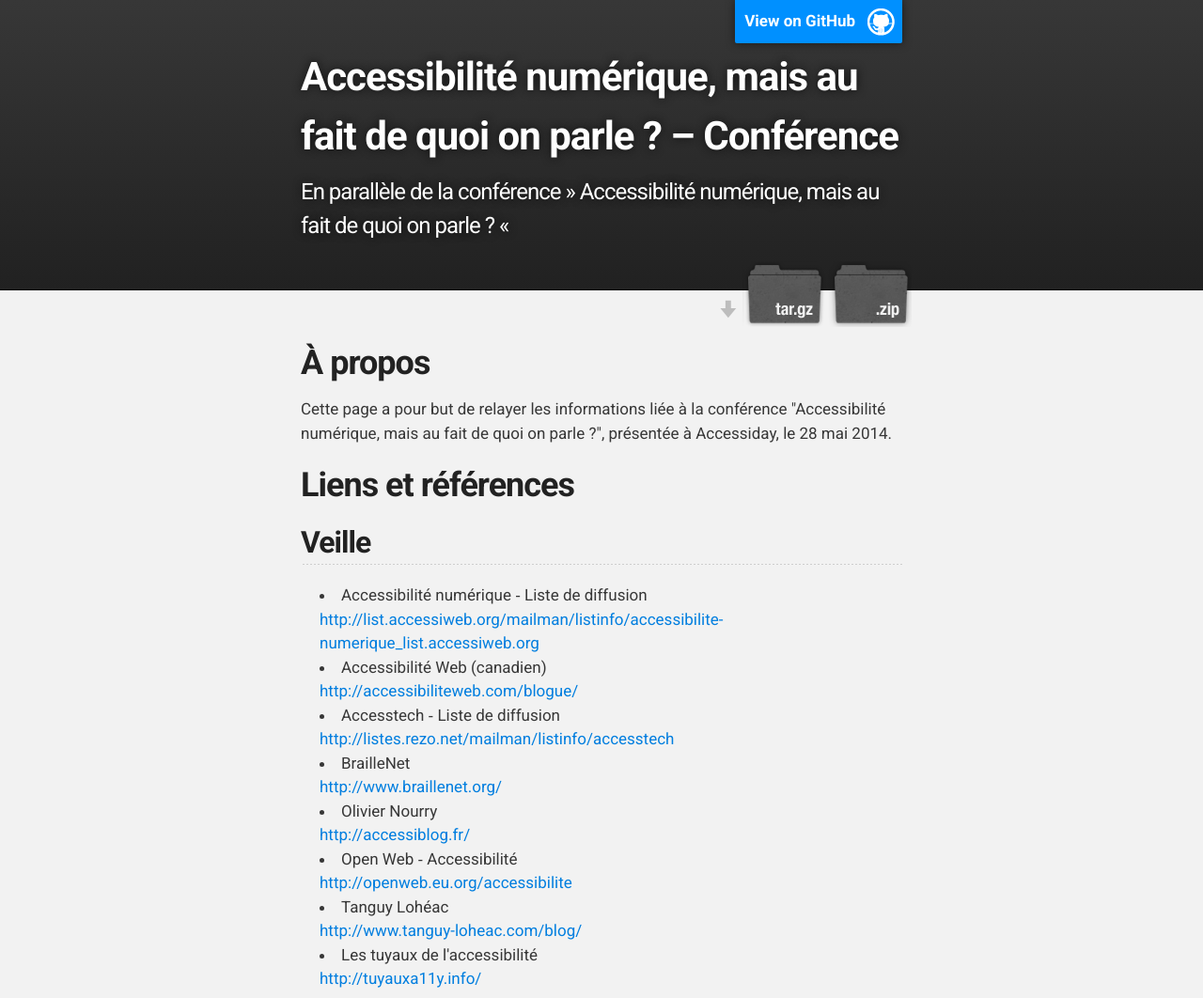
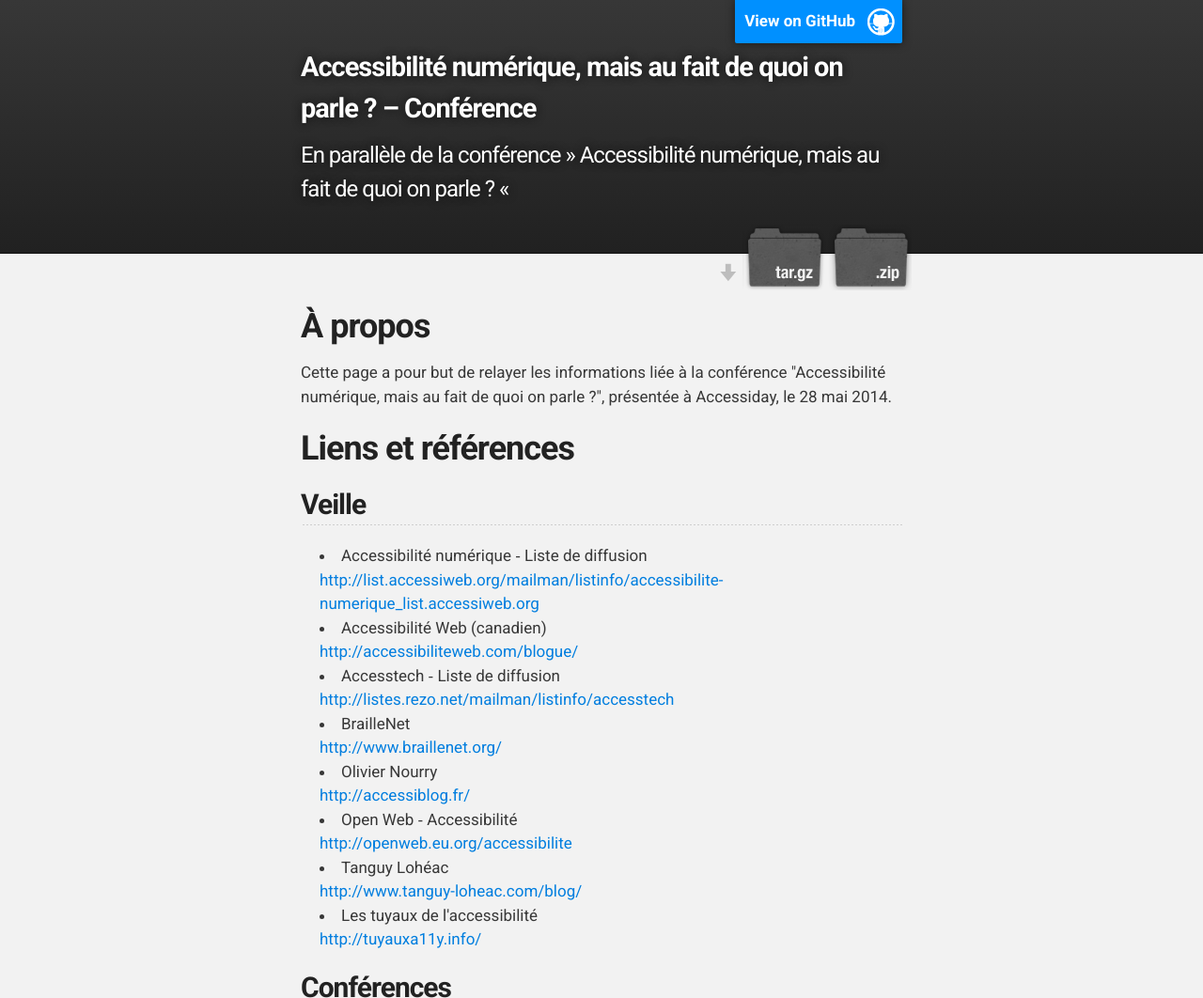
Before and after one commit to DelphineM/AccessibiliteNumeriqueDeQuoiOnParle, a plain HTML site: page index.html in a window 1280 px wide. Shown: the top 1062 px of the page at 94% size. Drawn offline with Linux system fonts and the light colour scheme.

Commit message:
Update stylesheet.css

```diff
--- a/stylesheets/stylesheet.css
+++ b/stylesheets/stylesheet.css
@@ -73,7 +73,7 @@ h1 {
 
 h2 {
   padding-bottom: 10px;
-  font-size: 32px;
+  font-size: 30px;
   background: url('../images/bg_hr.png') repeat-x bottom;
 }
 
@@ -300,7 +300,7 @@ Full-Width Styles
 #project_title {
   margin: 0;
   color: #fff;
-  font-size: 42px;
+  font-size: 29px;
   font-weight: 700;
   text-shadow: #111 0px 0px 10px;
 }
```
